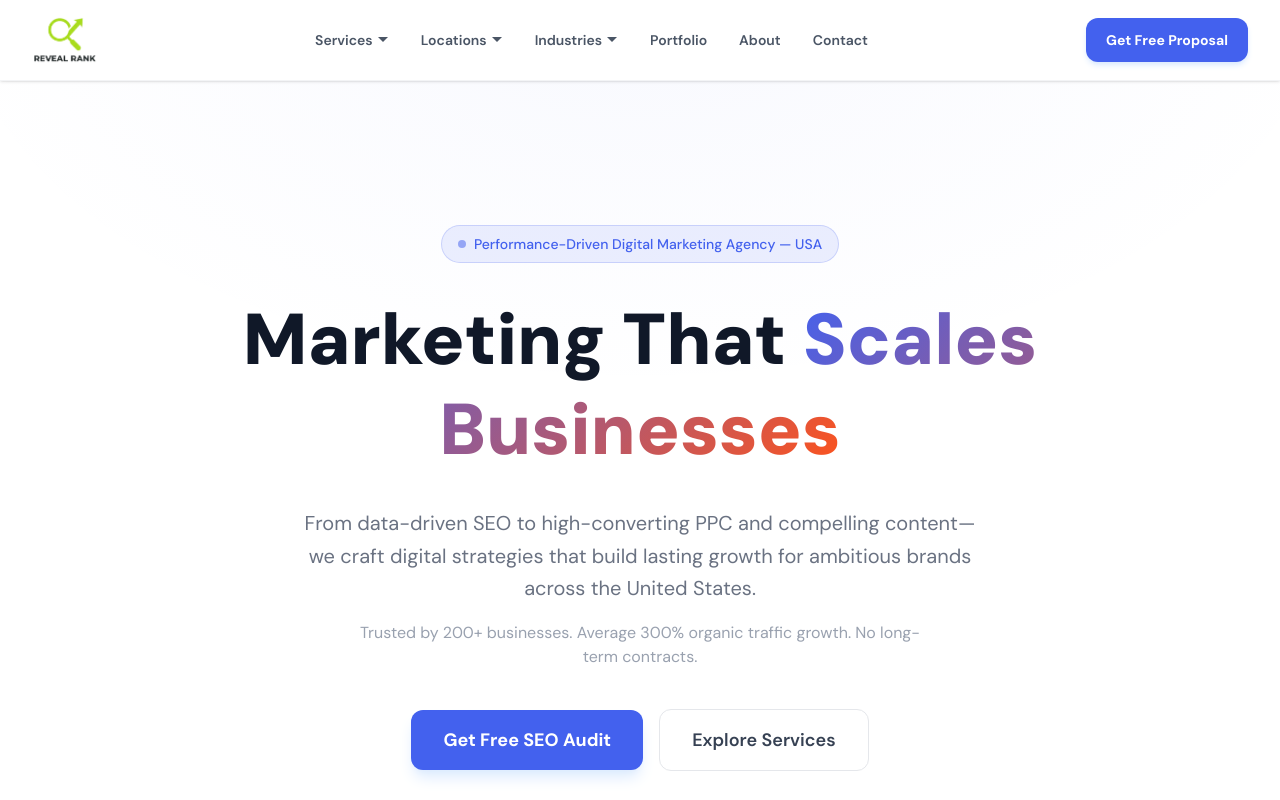
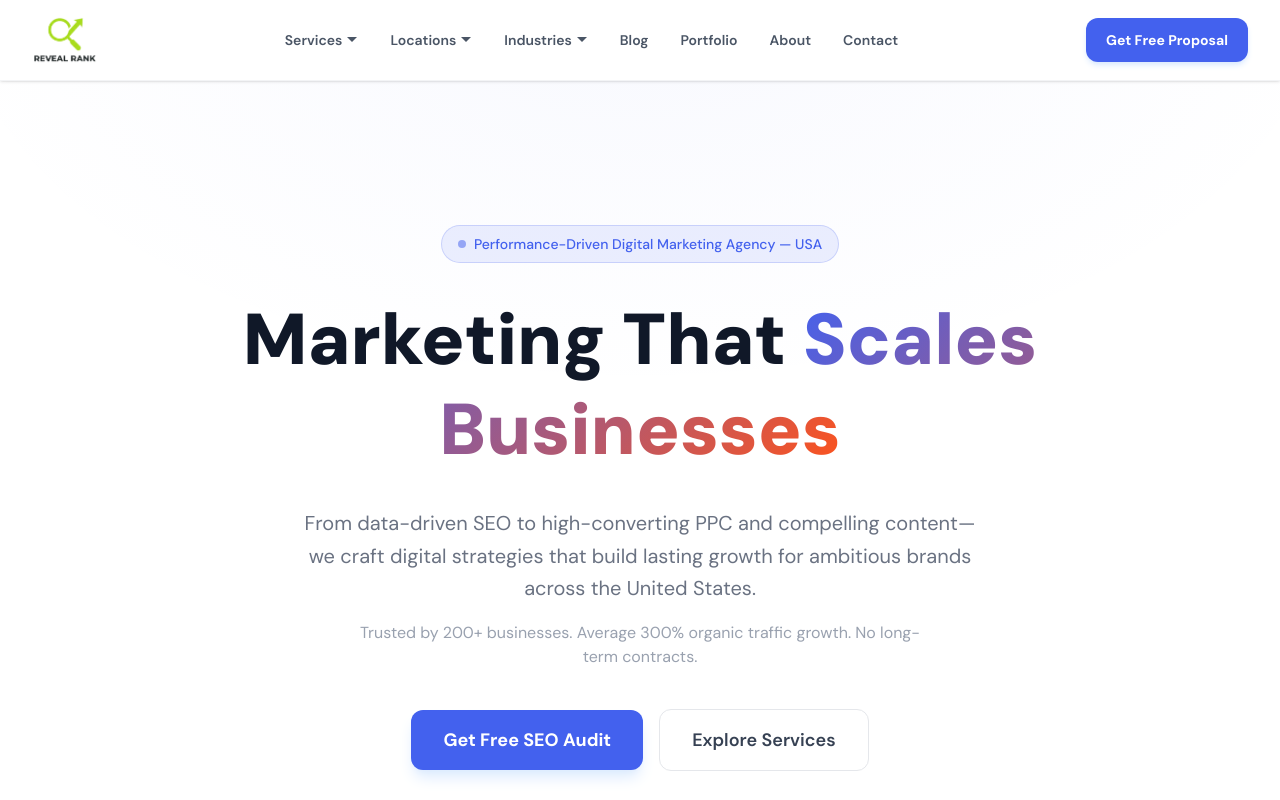
Before and after one commit to RevealDeploymentZone/revealrank, a Next.js app: page / in a window 1280 px wide. Shown: the top 800 px of the page. Built offline with nearby package versions, Linux system fonts and the light colour scheme.

Commit message:
Update components/Header.tsx

```diff
--- a/components/Header.tsx
+++ b/components/Header.tsx
@@ -29,6 +29,7 @@ export default function Header() {
       href: "/industries",
       dropdown: industries.map((i) => ({ label: i.name, href: `/industries/${i.slug}` })),
     },
+    { label: "Blog", href: "/blog", dropdown: null },
     { label: "Portfolio", href: "/portfolio", dropdown: null },
     { label: "About", href: "/about", dropdown: null },
     { label: "Contact", href: "/contact", dropdown: null },
```
